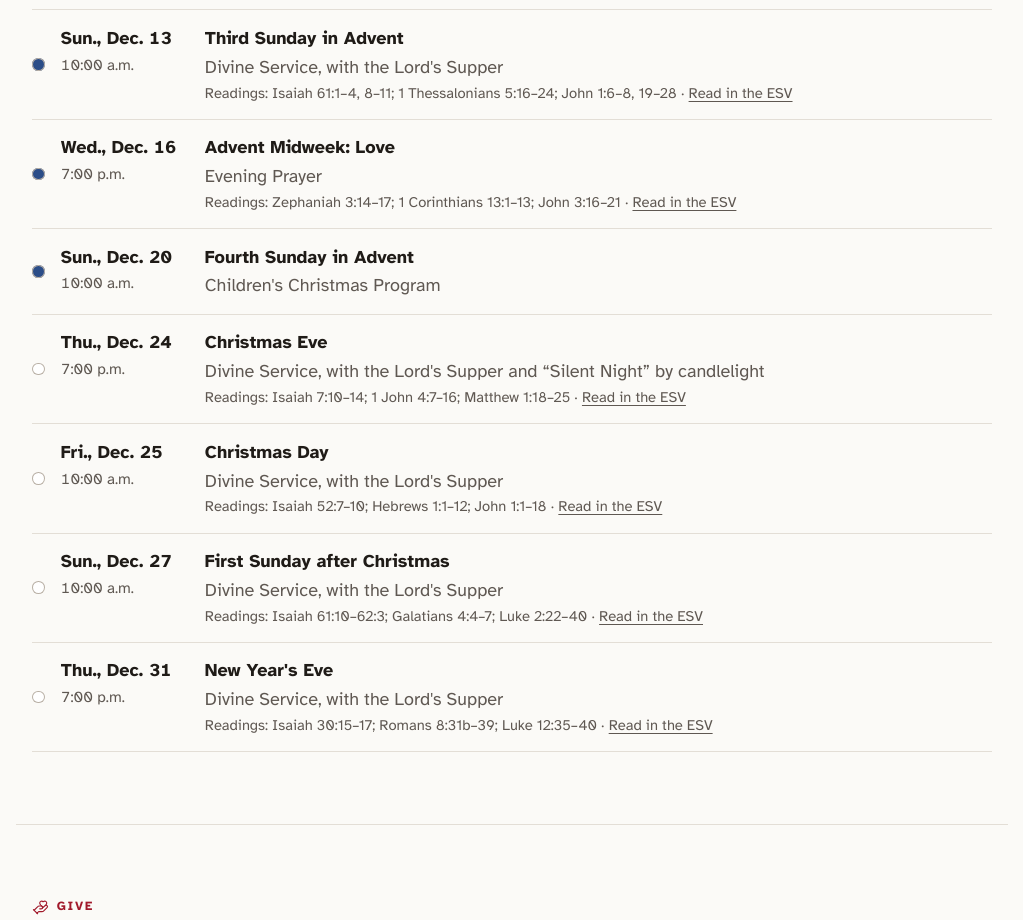
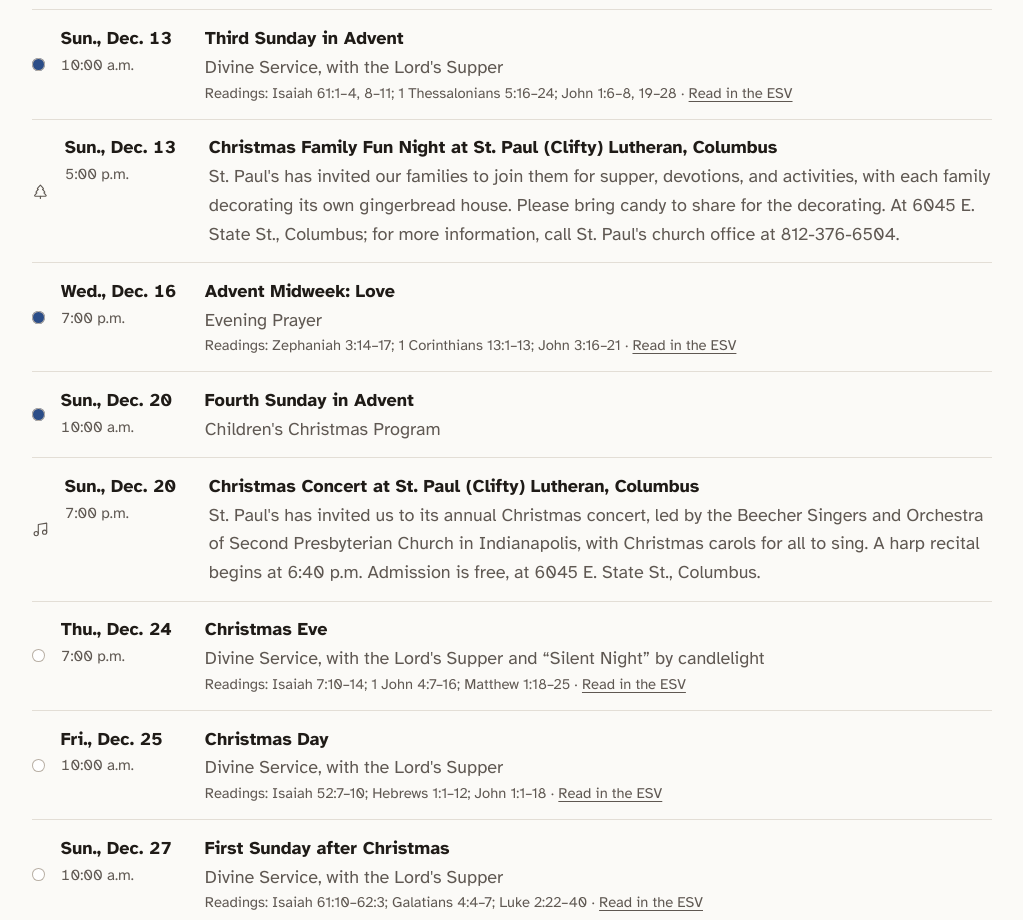
Before and after one commit to trinitydillsboro/trinitydillsboro, a plain HTML site: page index.html in a window 1280 px wide. Shown: the part 6480-7400 px from the top of the page, without its empty margins (128-1151 px from the left). Drawn offline with nearby package versions, Linux system fonts and the light colour scheme.

Commit message:
Add St. Paul (Clifty)'s Christmas Family Fun Night and Christmas Concert to the calendar
Co-Authored-By: Claude Opus 5.5 <noreply@anthropic.com>

```diff
--- a/index.html
+++ b/index.html
@@ -576,6 +576,7 @@ mark.blank {
 <symbol id="i-flower" viewBox="0 0 24 24"><circle cx="12" cy="12" r="3" /><path d="M12 16.5A4.5 4.5 0 1 1 7.5 12 4.5 4.5 0 1 1 12 7.5a4.5 4.5 0 1 1 4.5 4.5 4.5 4.5 0 1 1-4.5 4.5" /><path d="M12 7.5V9" /><path d="M7.5 12H9" /><path d="M16.5 12H15" /><path d="M12 16.5V15" /><path d="m8 8 1.88 1.88" /><path d="M14.12 9.88 16 8" /><path d="m8 16 1.88-1.88" /><path d="M14.12 14.12 16 16" /></symbol>
 <symbol id="i-shopping-basket" viewBox="0 0 24 24"><path d="m15 11-1 9" /><path d="m19 11-4-7" /><path d="M2 11h20" /><path d="m3.5 11 1.6 7.4a2 2 0 0 0 2 1.6h9.8a2 2 0 0 0 2-1.6l1.7-7.4" /><path d="M4.5 15.5h15" /><path d="m5 11 4-7" /><path d="m9 11 1 9" /></symbol>
 <symbol id="i-utensils" viewBox="0 0 24 24"><path d="M3 2v7c0 1.1.9 2 2 2h4a2 2 0 0 0 2-2V2" /><path d="M7 2v20" /><path d="M21 15V2a5 5 0 0 0-5 5v6c0 1.1.9 2 2 2h3Zm0 0v7" /></symbol>
+<symbol id="i-music" viewBox="0 0 24 24"><path d="M9 18V5l12-2v13" /><circle cx="6" cy="18" r="3" /><circle cx="18" cy="16" r="3" /></symbol>
 <symbol id="i-tree-pine" viewBox="0 0 24 24"><path d="m17 14 3 3.3a1 1 0 0 1-.7 1.7H4.7a1 1 0 0 1-.7-1.7L7 14h-.3a1 1 0 0 1-.7-1.7L9 9h-.2A1 1 0 0 1 8 7.3L12 3l4 4.3a1 1 0 0 1-.8 1.7H15l3 3.3a1 1 0 0 1-.7 1.7H17Z" /><path d="M12 22v-3" /></symbol>
 <symbol id="i-mail" viewBox="0 0 24 24"><rect width="20" height="16" x="2" y="4" rx="2" /><path d="m22 7-8.97 5.7a1.94 1.94 0 0 1-2.06 0L2 7" /></symbol>
 <symbol id="i-phone" viewBox="0 0 24 24"><path d="M22 16.92v3a2 2 0 0 1-2.18 2 19.79 19.79 0 0 1-8.63-3.07 19.5 19.5 0 0 1-6-6 19.79 19.79 0 0 1-3.07-8.67A2 2 0 0 1 4.11 2h3a2 2 0 0 1 2 1.72 12.84 12.84 0 0 0 .7 2.81 2 2 0 0 1-.45 2.11L8.09 9.91a16 16 0 0 0 6 6l1.27-1.27a2 2 0 0 1 2.11-.45 12.84 12.84 0 0 0 2.81.7A2 2 0 0 1 22 16.92z" /></symbol>
@@ -869,6 +870,11 @@ mark.blank {
               <span class="svc-when"><span class="svc-date">Sun., Dec. 13</span><span class="svc-time">10:00 a.m.</span></span>
               <span class="svc-what"><span class="svc-name">Third Sunday in Advent</span><span class="svc-order">Divine Service, with the Lord's Supper</span><span class="svc-readings">Readings: <span class="readings-list">Isaiah 61:1–4, 8–11; 1 Thessalonians 5:16–24; John 1:6–8, 19–28</span> · <a class="read-link" href="https://www.biblegateway.com/passage/?search=Isaiah%2061%3A1-4%2C8-11%3B1%20Thessalonians%205%3A16-24%3BJohn%201%3A6-8%2C19-28&amp;version=ESV">Read in the ESV</a></span></span>
             </li>
+            <li class="svc event" data-date="2026-12-13">
+              <svg class="icon event-icon" aria-hidden="true" focusable="false"><use href="#i-tree-pine"/></svg>
+              <span class="svc-when"><span class="svc-date">Sun., Dec. 13</span><span class="svc-time">5:00 p.m.</span></span>
+              <span class="svc-what"><span class="svc-name">Christmas Family Fun Night at St. Paul (Clifty) Lutheran, Columbus</span><span class="svc-order">St. Paul's has invited our families to join them for supper, devotions, and activities, with each family decorating its own gingerbread house. Please bring candy to share for the decorating. At 6045 E. State St., Columbus; for more information, call St. Paul's church office at 812-376-6504.</span></span>
+            </li>
             <li class="svc" data-date="2026-12-16">
               <span class="chip blue" role="img" aria-label="Blue" title="Blue"></span>
               <span class="svc-when"><span class="svc-date">Wed., Dec. 16</span><span class="svc-time">7:00 p.m.</span></span>
@@ -878,6 +884,11 @@ mark.blank {
               <span class="chip blue" role="img" aria-label="Blue" title="Blue"></span>
               <span class="svc-when"><span class="svc-date">Sun., Dec. 20</span><span class="svc-time">10:00 a.m.</span></span>
               <span class="svc-what"><span class="svc-name">Fourth Sunday in Advent</span><span class="svc-order">Children's Christmas Program</span></span>
+            </li>
+            <li class="svc event" data-date="2026-12-20">
+              <svg class="icon event-icon" aria-hidden="true" focusable="false"><use href="#i-music"/></svg>
+              <span class="svc-when"><span class="svc-date">Sun., Dec. 20</span><span class="svc-time">7:00 p.m.</span></span>
+              <span class="svc-what"><span class="svc-name">Christmas Concert at St. Paul (Clifty) Lutheran, Columbus</span><span class="svc-order">St. Paul's has invited us to its annual Christmas concert, led by the Beecher Singers and Orchestra of Second Presbyterian Church in Indianapolis, with Christmas carols for all to sing. A harp recital begins at 6:40 p.m. Admission is free, at 6045 E. State St., Columbus.</span></span>
             </li>
             <li class="svc" data-date="2026-12-24">
               <span class="chip white" role="img" aria-label="White" title="White"></span>
```
